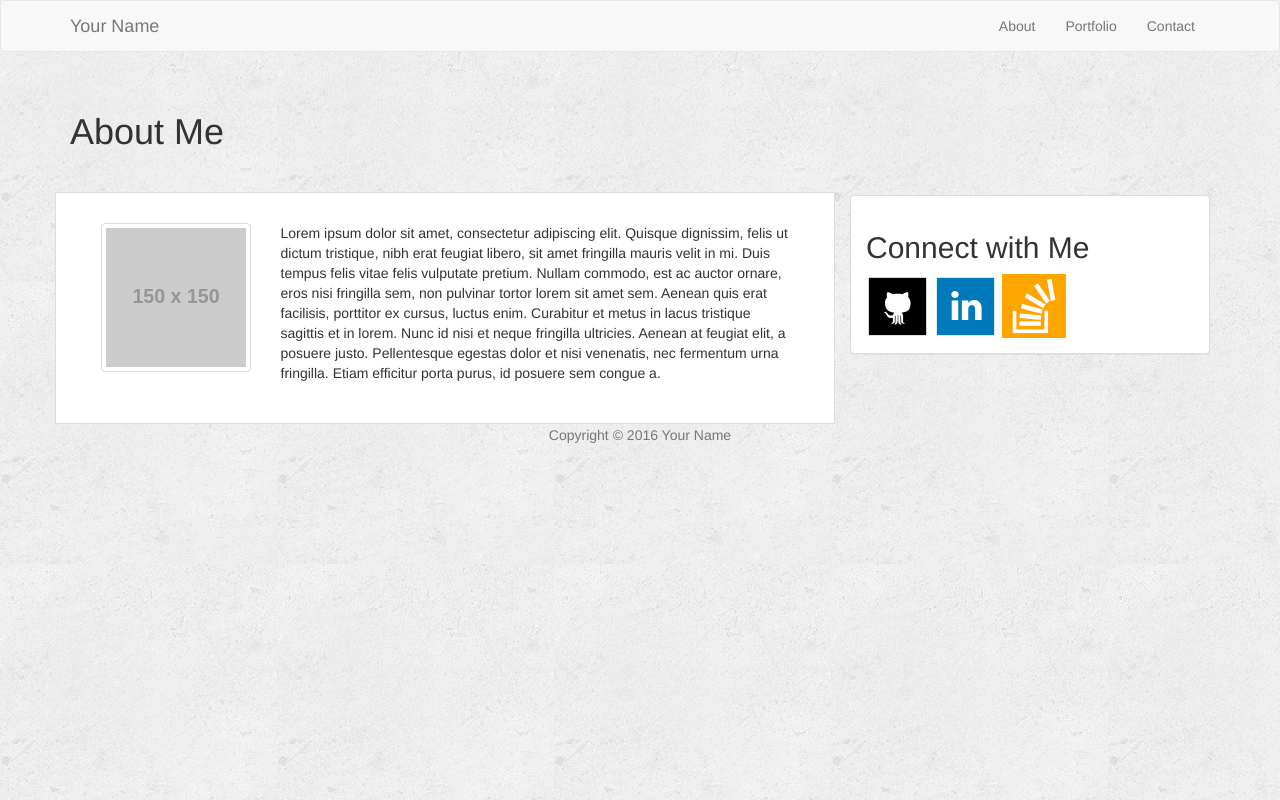
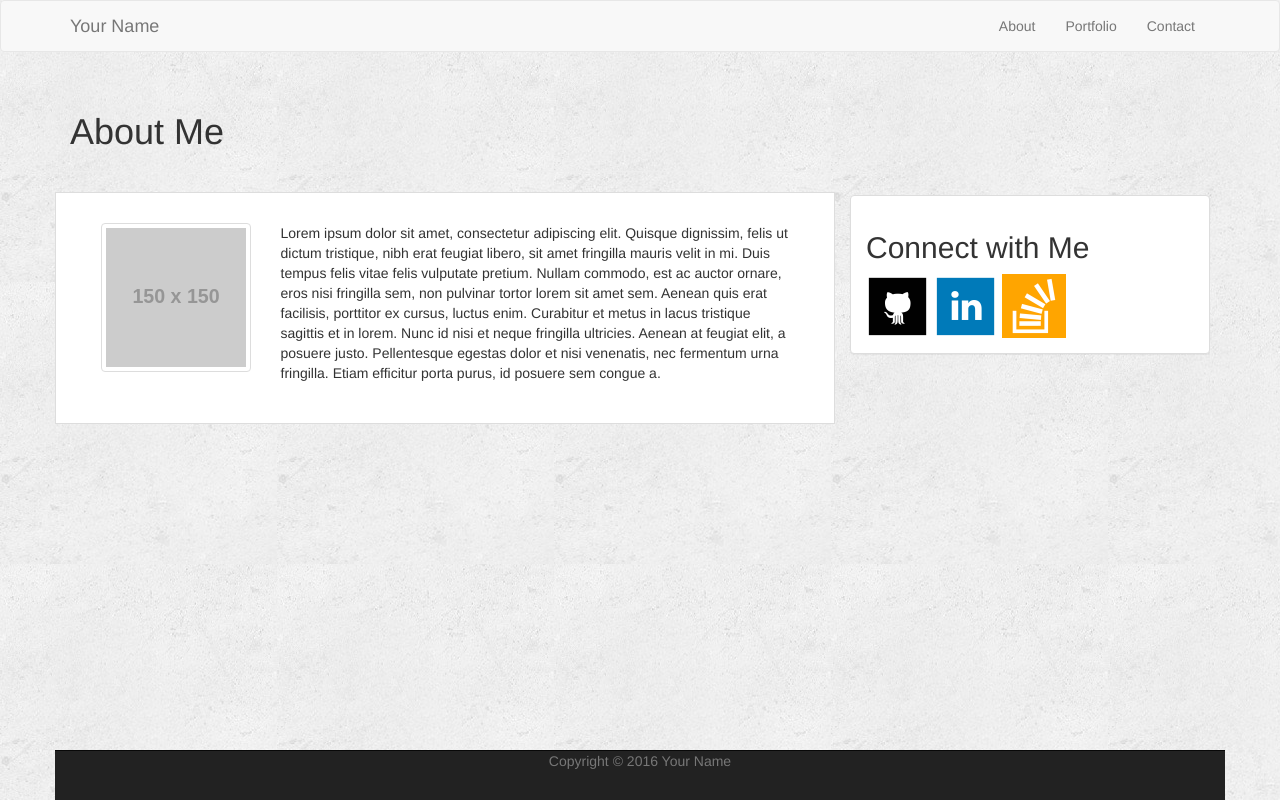
Before and after one commit to luthrajat/Bootstrap-Portfolio, a plain HTML site: page index.html in a window 1280 px wide. Drawn offline with nearby package versions, Linux system fonts and the light colour scheme; placeholder pictures from the web are drawn by us.

Commit message:
TBD: footer

```diff
--- a/css/style.css
+++ b/css/style.css
@@ -80,9 +80,6 @@
     font-weight:normal;
    }
 
-  body {
-    margin: 0 auto -155px;
-  }
   footer {
     background-color: #28364f;
     height: -155px;
--- a/index.html
+++ b/index.html
@@ -61,7 +61,7 @@
     </div>
 
     <div id="footer">
-      <div class="navbar navbar-float-bottom container text-center">
+      <div class="navbar navbar-inverse navbar-fixed-bottom container text-center">
         <p class="text-muted credit">Copyright &copy; 2016 Your Name</p>
       </div>
     </div>
```
Also changed, not shown: contact.html (+1 -1 lines), portfolio.html (+1 -1 lines).
